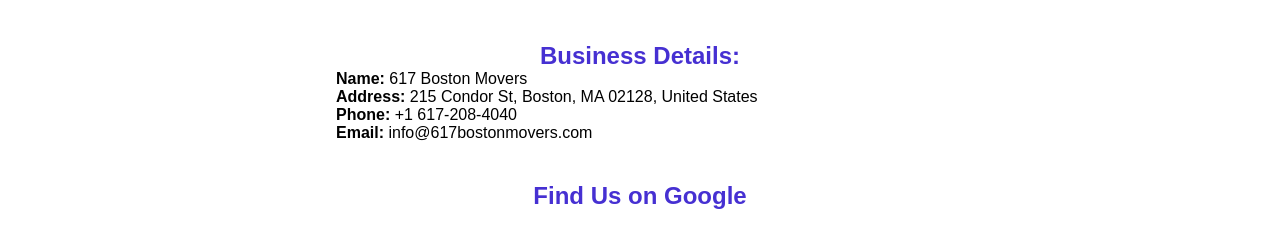
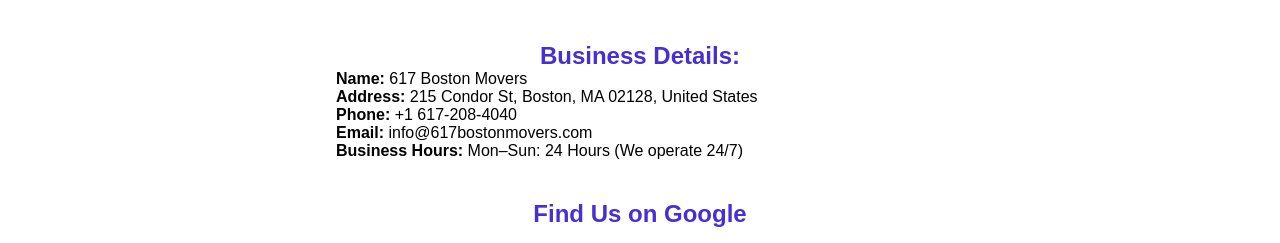
Before and after one commit to coder9653/617-boston-movers, a plain HTML site: page contact.html in a window 1280 px wide. Shown: the part 586-829 px from the top of the page. Drawn offline with Linux system fonts and the light colour scheme.

Commit message:
Update contact.html

```diff
--- a/contact.html
+++ b/contact.html
@@ -422,7 +422,8 @@
 <b>Name:</b> 617 Boston Movers <br>
 <b>Address:</b> 215 Condor St, Boston, MA 02128, United States <br>
 <b>Phone:</b> +1 617-208-4040  <br>
-<b>Email:</b> info@617bostonmovers.com
+<b>Email:</b> info@617bostonmovers.com <br>
+                <b>Business Hours:</b> Mon–Sun: 24 Hours (We operate 24/7)
 </p>
     </div>
 
```
